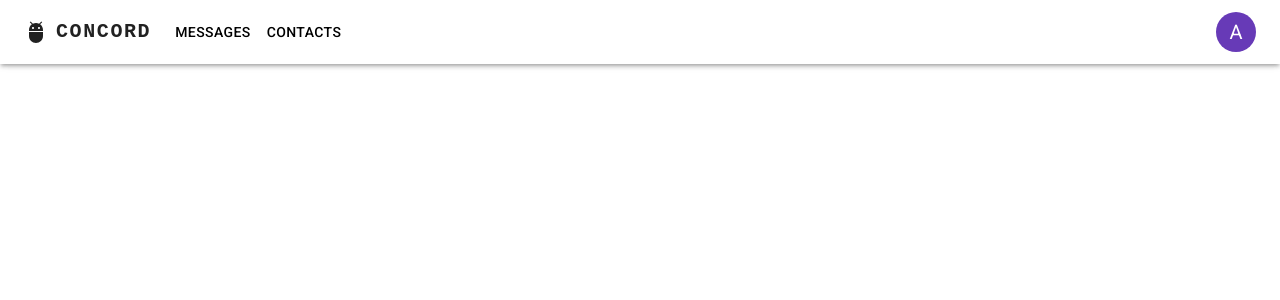
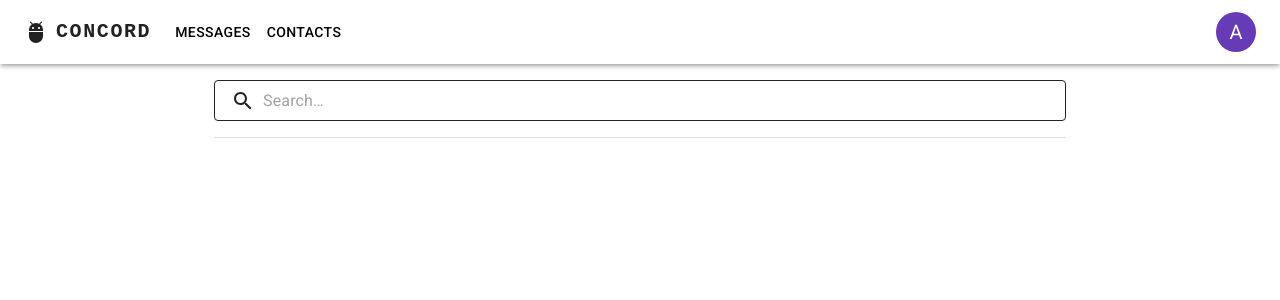
Before and after one commit to ADAidan/react-messaging-app, a React (Vite) app: page /contacts in a window 1280 px wide. Shown: the top 300 px of the page. Built offline with nearby package versions, Linux system fonts and the light colour scheme.

Commit message:
added search bar

```diff
--- /dev/null
+++ b/src/components/SearchBar.jsx
@@ -0,0 +1,64 @@
+import * as React from 'react';
+import Box from '@mui/material/Box';
+import { alpha, styled } from '@mui/material/styles';
+import InputBase from '@mui/material/InputBase';
+import SearchIcon from '@mui/icons-material/Search';
+
+const Search = styled(Box)(({ theme }) => ({
+  position: 'relative',
+  border: '1px solid #242424',
+  borderRadius: theme.shape.borderRadius,
+  backgroundColor: alpha(theme.palette.common.white, 0.15),
+  '&:hover': {
+    backgroundColor: alpha(theme.palette.common.white, 0.25),
+  },
+  marginLeft: 0,
+  width: '100%',
+  [theme.breakpoints.up('sm')]: {
+    marginLeft: theme.spacing(1),
+    width: 'auto',
+  },
+}));
+
+const SearchIconWrapper = styled(Box)(({ theme }) => ({
+  padding: theme.spacing(0, 2),
+  height: '100%',
+  position: 'absolute',
+  pointerEvents: 'none',
+  display: 'flex',
+  alignItems: 'center',
+  justifyContent: 'center',
+}));
+
+const StyledInputBase = styled(InputBase)(({ theme }) => ({
+  color: 'inherit',
+  width: '100%',
+  '& .MuiInputBase-input': {
+    padding: theme.spacing(1, 1, 1, 0),
+    // vertical padding + font size from searchIcon
+    paddingLeft: `calc(1em + ${theme.spacing(4)})`,
+    transition: theme.transitions.create('width'),
+    [theme.breakpoints.up('sm')]: {
+      width: '12ch',
+      '&:focus': {
+        width: '20ch',
+      },
+    },
+  },
+}));
+
+const SearchBar = () => {
+  return (
+    <Search>
+      <SearchIconWrapper>
+        <SearchIcon />
+      </SearchIconWrapper>
+      <StyledInputBase
+        placeholder='Search…'
+        inputProps={{ 'aria-label': 'search' }}
+      />
+    </Search>
+  );
+}
+
+export default SearchBar;
--- a/src/pages/Contacts.jsx
+++ b/src/pages/Contacts.jsx
@@ -1,12 +1,20 @@
 import * as React from 'react';
 import Container from '@mui/material/Container';
+import Stack from '@mui/material/Stack';
+import Toolbar from '@mui/material/Toolbar';
+import SearchBar from '../components/SearchBar';
+import Divider from '@mui/material/Divider';
 
 const Contacts = () => {
   return (
     <Container maxWidth='md'>
-      <h1>Contacts</h1>
+      <Stack direction='column' spacing={2}>
+        <Toolbar/>
+        <SearchBar />
+        <Divider />
+      </Stack>
     </Container>
-  )
-}
+  );
+};
 
 export default Contacts
```
